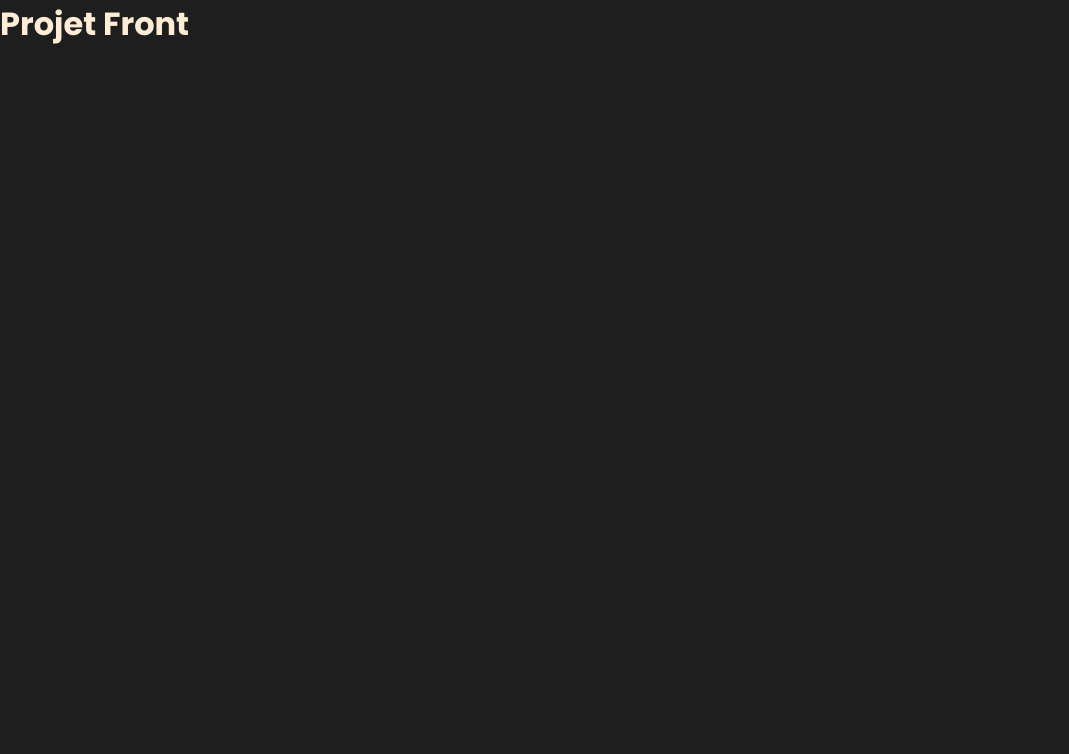
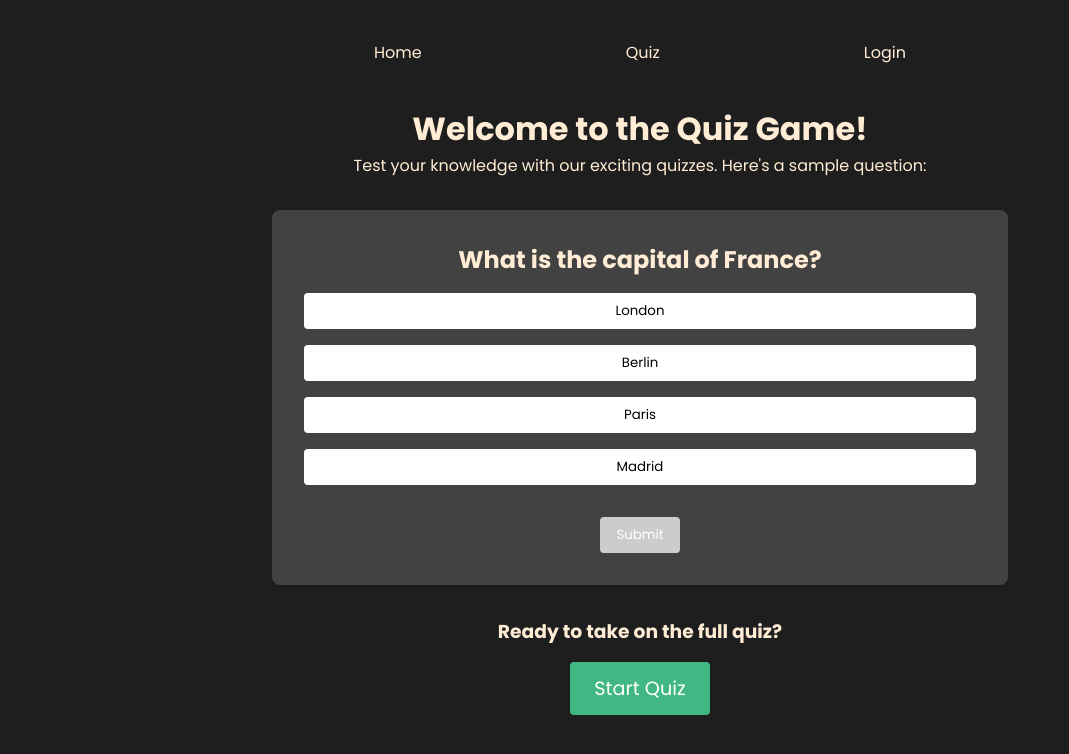
Before and after one commit to Hautzii/projetQuizz, a Vue app: page / in a window 1280 px wide. Shown: the top 754 px of the page, without its empty margins (0-1069 px from the left). Built offline with nearby package versions, Linux system fonts and the light colour scheme.

Commit message:
feat: homeview page, navbar component

```diff
--- /dev/null
+++ b/components/NavBar.vue
@@ -0,0 +1,45 @@
+<script setup>
+import { useRouter } from 'vue-router';
+
+const router = useRouter();
+
+const navigateTo = (route) => {
+  router.push(route);
+};
+</script>
+
+<template>
+  <nav>
+    <ul>
+      <li @click="navigateTo('/')">Home</li>
+      <li @click="navigateTo('/quiz')">Quiz</li>
+      <li @click="navigateTo('/login')">Login</li>
+    </ul>
+  </nav>
+</template>
+
+<style scoped>
+nav {
+  width: 100%;
+  margin-bottom: 2rem;
+}
+
+nav ul {
+  display: flex;
+  justify-content: space-around;
+  list-style-type: none;
+  padding: 0;
+}
+
+nav li {
+  cursor: pointer;
+  padding: 0.5rem 1rem;
+  border-radius: 4px;
+  transition: background-color 0.3s;
+}
+
+nav li:hover {
+  background-color: #fcedd8;
+  color: #1e1e1e;
+}
+</style>
--- a/src/views/HomeView.vue
+++ b/src/views/HomeView.vue
@@ -1,10 +1,189 @@
-<script setup></script>
+<script setup>
+import { ref } from 'vue';
+import { useRouter } from 'vue-router';
+import NavBar from '../../components/NavBar.vue';
+
+const router = useRouter();
+
+const sampleQuestions = ref([
+  {
+    question: "What is the capital of France?",
+    answers: ["London", "Berlin", "Paris", "Madrid"],
+    correctAnswer: "Paris"
+  },
+  {
+    question: "Which planet is known as the Red Planet?",
+    answers: ["Venus", "Mars", "Jupiter", "Saturn"],
+    correctAnswer: "Mars"
+  }
+]);
+
+const currentQuestionIndex = ref(0);
+const selectedAnswer = ref('');
+
+const checkAnswer = () => {
+  if (selectedAnswer.value === sampleQuestions.value[currentQuestionIndex.value].correctAnswer) {
+    alert("Correct!");
+  } else {
+    alert("Incorrect. The correct answer is " + sampleQuestions.value[currentQuestionIndex.value].correctAnswer);
+  }
+  selectedAnswer.value = '';
+  currentQuestionIndex.value = (currentQuestionIndex.value + 1) % sampleQuestions.value.length;
+};
+
+const navigateTo = (route) => {
+  router.push(route);
+};
+</script>
 
 <template>
   <div class="home">
-    <h1>Projet Front</h1>
+    <NavBar />
+
+    <h1>Welcome to the Quiz Game!</h1>
+    <p>Test your knowledge with our exciting quizzes. Here's a sample question:</p>
+
+    <div class="sample-quiz">
+      <h2>{{ sampleQuestions[currentQuestionIndex].question }}</h2>
+      <div class="answer-buttons">
+        <button
+          v-for="answer in sampleQuestions[currentQuestionIndex].answers"
+          :key="answer"
+          @click="selectedAnswer = answer"
+          :class="{ selected: selectedAnswer === answer }"
+        >
+          {{ answer }}
+        </button>
+      </div>
+      <div class="submit-button-wrapper">
+      <button @click="checkAnswer" :disabled="!selectedAnswer" class="submit-button">Submit</button>
+    </div>
+    </div>
+
+    <div class="cta">
+      <h3>Ready to take on the full quiz?</h3>
+      <button @click="navigateTo('/quiz')" class="start-quiz-button">Start Quiz</button>
+    </div>
   </div>
 </template>
 
 <style scoped>
+.home {
+  display: flex;
+  flex-direction: column;
+  align-items: center;
+  padding: 2rem;
+  max-width: 800px;
+  margin: 0 auto;
+}
+
+nav {
+  width: 100%;
+  margin-bottom: 2rem;
+}
+
+nav ul {
+  display: flex;
+  justify-content: space-around;
+  list-style-type: none;
+  padding: 0;
+}
+
+nav li {
+  cursor: pointer;
+  padding: 0.5rem 1rem;
+  border-radius: 4px;
+  transition: background-color 0.3s;
+}
+
+nav li:hover {
+  background-color: #f0f0f0;
+}
+
+.sample-quiz {
+  background-color: #424242;
+  padding: 2rem;
+  border-radius: 8px;
+  margin-top: 2rem;
+  width: 100%;
+  box-shadow: 0 2px 4px rgba(0,0,0,0.1);
+}
+
+.sample-quiz h2 {
+  text-align: center;
+}
+
+.answer-buttons {
+  display: flex;
+  flex-direction: column;
+  gap: 1rem;
+  margin-top: 1rem;
+}
+
+.answer-buttons button {
+  padding: 0.5rem 1rem;
+  border: 1px solid #ccc;
+  background-color: white;
+  cursor: pointer;
+  transition: background-color 0.3s;
+  border: none;
+  border-radius: .25rem;
+}
+
+.answer-buttons button:hover {
+  background-color: #dddcdc;
+}
+
+.answer-buttons button.selected {
+  background-color: #41b883;
+  font-weight: bold;
+  color: #f0f0f0;
+}
+
+.submit-button-wrapper {
+  display: flex;
+  justify-content: center;
+  width: 100%;
+  margin-top: 1rem;
+}
+
+.submit-button {
+  padding: 0.5rem 1rem;
+  background-color: #41b883;
+  color: white;
+  border: none;
+  cursor: pointer;
+  transition: background-color 0.3s;
+  border-radius: .25rem;
+}
+
+.submit-button, .start-quiz-button {
+  margin-top: 1rem;
+  padding: 0.5rem 1rem;
+  background-color: #41b883;
+  color: white;
+  border: none;
+  cursor: pointer;
+  transition: background-color 0.3s;
+  border-radius: .25rem;
+}
+
+.submit-button:hover, .start-quiz-button:hover {
+  background-color: #329066;
+}
+
+.submit-button:disabled {
+  background-color: #ccc;
+  cursor: not-allowed;
+}
+
+.cta {
+  margin-top: 2rem;
+  text-align: center;
+}
+
+.start-quiz-button {
+  font-size: 1.2rem;
+  padding: 0.75rem 1.5rem;
+}
 </style>
--- a/src/views/QuizView.vue
+++ b/src/views/QuizView.vue
@@ -1,5 +1,6 @@
 <script setup>
 import { ref, computed } from "vue";
+import NavBar from "../../components/NavBar.vue";
 
 // State variables
 const numberOfQuestions = ref(5);
@@ -144,6 +145,7 @@ const finishGame = () => {
 
 <template>
   <div class="main-container">
+    <NavBar />
     <form @submit.prevent="startGame" v-if="!activeGame && !quizFinished">
       <label for="numberOfQuestions">Number of questions</label>
       <input type="number" id="questions" v-model="numberOfQuestions" />
```
